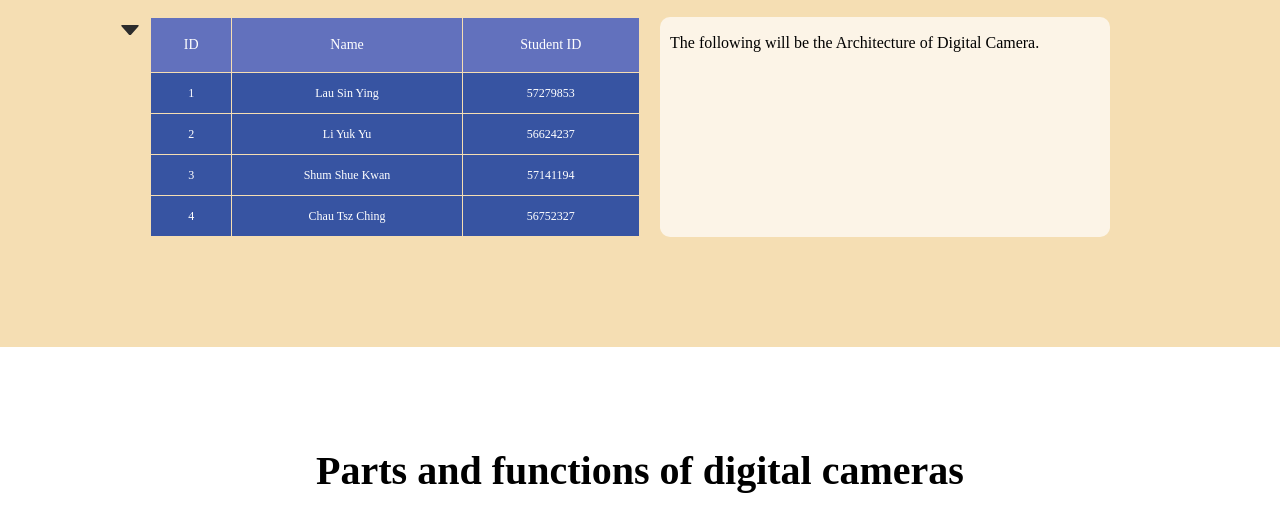
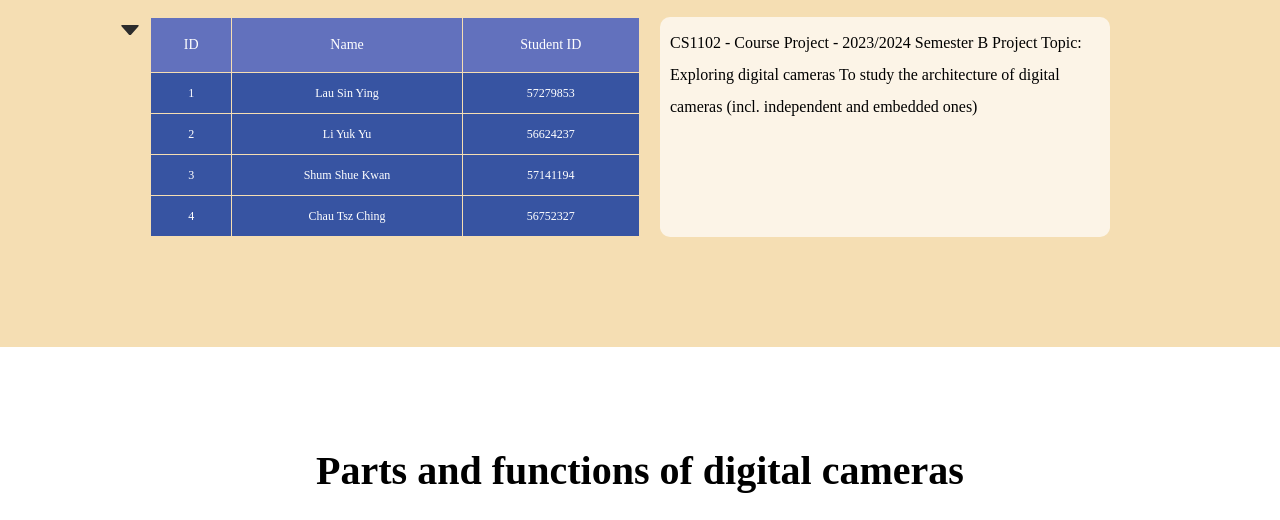
Before and after one commit to MomoShum/Digital-Camera-CS1102, a plain HTML site: page about.html in a window 1280 px wide. Shown: the part 280-800 px from the top of the page. Drawn offline with Linux system fonts and the light colour scheme.

Commit message:
Update about.html

```diff
--- a/about.html
+++ b/about.html
@@ -920,7 +920,7 @@
                     <ul>
                         <li><a href="index.html">Home</a></li>
                         <li><a href="car.html">Cart</a></li>
-                        <li><a href="about.html">About</a></li>
+                        <li><a href="about.html">Home</a></li>
                     </ul>
                 </div>
 
@@ -974,7 +974,9 @@
             <div class="about_content">
                 <h1>About Us</h1>
                 <div class="about_box">
-                    The following will be the Architecture of Digital Camera.
+                    CS1102 - Course Project - 2023/2024 Semester B
+                    Project Topic: Exploring digital cameras
+                    To study the architecture of digital cameras (incl. independent and embedded ones)
                 </div>
             </div>
 
```
